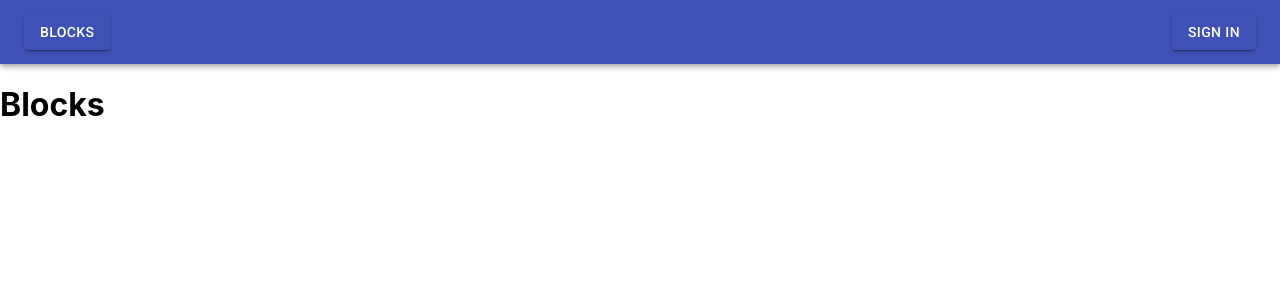
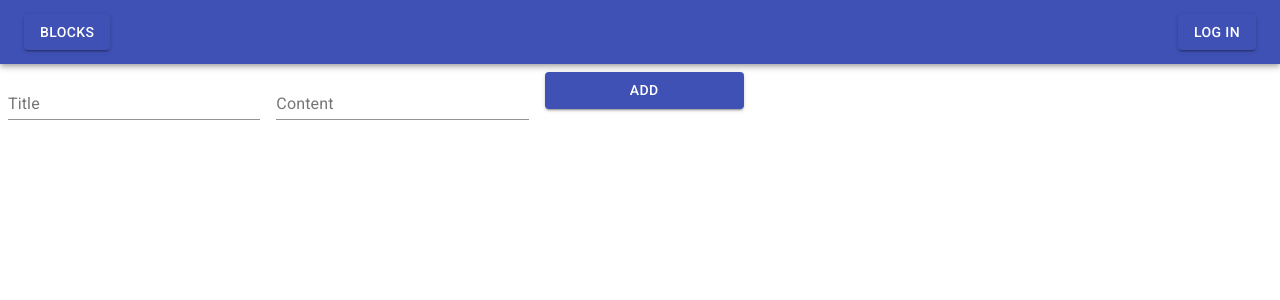
Before and after one commit to vladimirhambardzumyan24/React-Blog, a React (Create React App) app: page /blocks in a window 1280 px wide. Shown: the top 300 px of the page. Built offline with nearby package versions, Linux system fonts and the light colour scheme.

Commit message:
feat(some components): Added Login and Blocks pages

```diff
--- a/src/App.js
+++ b/src/App.js
@@ -1,18 +1,29 @@
 import React from "react";
 import "./App.css";
-import MenuAppBar from "./components/Navbar.jsx"
-
+import Home from "./components/Home.jsx";
+import { BrowserRouter as Router, Switch, Route } from "react-router-dom";
+import SignIn from "./components/SignIn";
+import User from "./components/User";
+import Blocks from "./components/Blocks";
 
 class App extends React.Component {
-  constructor(props) {
-    super(props);
-    this.state = {};
-  }
-
   render() {
     return (
-      <MenuAppBar />
-    )
+      <Router>
+        <Home />
+        <Switch>
+          <Route path="/blocks">
+            <Blocks />
+          </Route>
+          <Route path="/sign-in">
+            <SignIn />
+          </Route>
+          <Route path="/users">
+            <User />
+          </Route>
+        </Switch>
+      </Router>
+    );
   }
 }
 
--- a/src/components/Blocks.jsx
+++ b/src/components/Blocks.jsx
@@ -1,5 +1,68 @@
-export default function Blocks(){
-    return(
-        <h1>Blocks</h1>
-    )
+import React from "react";
+import User from "./User";
+import { getToDo ,ToDoSave} from "../helper/LocalStorage";
+
+const idGenerator = () => {
+  let id = 0;
+  return () => {
+    id += 1 + Math.random();
+    return id;
+  };
+};
+class Blocks extends React.Component {
+  constructor(props) {
+    super(props);
+    this.state = {
+      inputTitle: "",
+      inputContent: "",
+      blocks: getToDo() === null ? [] : getToDo(),
+    };
+  }
+  componentDidUpdate() {
+    ToDoSave(this.state.blocks);
+  }
+  handleChangeTitle = (event) => {
+    this.setState({ inputTitle: event.target.value });
+  };
+  onChangeContent = (event) => {
+    this.setState({ inputContent: event.target.value });
+  };
+  handleClickAdd = () => {
+    if (this.state.inputContent && this.state.inputTitle) {
+      this.setState((pathState) => {
+        return {
+          blocks: [
+            ...pathState.blocks,
+            {
+              id: idGenerator(),
+              titleValue: pathState.inputTitle,
+              contentValue: pathState.inputContent,
+              date: new Date().toLocaleString(),
+            },
+          ],
+        };
+      });
+    }
+    this.setState({ inputTitle: "", inputContent: "" });
+  };
+
+  handleDeleteBlok = (blok) => {
+    this.setState((pastState) => ({
+      blocks: pastState.blocks.filter((e) => e.id !== blok.id),
+    }));
+  };
+  render() {
+    return (
+      <User
+        onChangeTitle={this.handleChangeTitle}
+        onChangeContent={this.onChangeContent}
+        onClick={this.handleClickAdd}
+        blocks={this.state.blocks}
+        titleValue={this.state.inputTitle}
+        contentValue={this.state.inputContent}
+        onDeleteBlok={this.handleDeleteBlok}
+      />
+    );
+  }
 }
+export default Blocks;
--- /dev/null
+++ b/src/components/Home.jsx
@@ -0,0 +1,47 @@
+import React from "react";
+import { makeStyles } from "@material-ui/core/styles";
+import AppBar from "@material-ui/core/AppBar";
+import Toolbar from "@material-ui/core/Toolbar";
+import Typography from "@material-ui/core/Typography";
+import Button from "@material-ui/core/Button";
+import { Link } from "react-router-dom";
+const useStyles = makeStyles((theme) => ({
+  root: {
+    flexGrow: 1,
+  },
+  menuButton: {
+    marginRight: theme.spacing(2),
+  },
+  title: {
+    flexGrow: 1,
+  },
+}));
+
+
+export default function Home() {
+  const classes = useStyles();
+
+
+  return (
+    <>
+    <div className={classes.root}>
+      <AppBar position="static">
+        <Toolbar>
+          <Typography variant="h6" className={classes.title}>
+            <Link to="/blocks" style={{ textDecoration: "none" }}>
+              <Button variant="contained" color="primary">
+                Blocks
+              </Button>
+            </Link>
+          </Typography>
+          <Link to="/sign-in" style={{ textDecoration: "none" }}>
+            <Button variant="contained" color="primary" >
+              Log In
+            </Button>
+          </Link>
+        </Toolbar>
+      </AppBar>
+    </div>
+    </>
+  );
+}
--- a/src/components/Navbar.jsx
+++ /dev/null
@@ -1,61 +0,0 @@
-import React from "react";
-import { makeStyles } from "@material-ui/core/styles";
-import AppBar from "@material-ui/core/AppBar";
-import Toolbar from "@material-ui/core/Toolbar";
-import Typography from "@material-ui/core/Typography";
-import Button from "@material-ui/core/Button";
-import { BrowserRouter as Router, Switch, Route, Link } from "react-router-dom";
-import SignIn from "./SignIn";
-import User from "./User";
-import Blocks from "./Blocks";
-
-const useStyles = makeStyles((theme) => ({
-  root: {
-    flexGrow: 1,
-  },
-  menuButton: {
-    marginRight: theme.spacing(2),
-  },
-  title: {
-    flexGrow: 1,
-  },
-}));
-
-export default function MenuAppBar() {
-  const classes = useStyles();
-
-  return (
-    <Router>
-      <div className={classes.root}>
-        <AppBar position="static">
-          <Toolbar>
-            <Typography variant="h6" className={classes.title}>
-              <Link to="/blocks" style={{ textDecoration: "none" }}>
-                <Button variant="contained" color="primary">
-                  Blocks
-                </Button>
-              </Link>
-            </Typography>
-
-            <Link to="/sign-in" style={{ textDecoration: "none" }}>
-              <Button variant="contained" color="primary">
-                Sign In
-              </Button>
-            </Link>
-          </Toolbar>
-        </AppBar>
-      </div>
-      <Switch>
-        <Route path="/blocks">
-          <Blocks />
-        </Route>
-        <Route path="/sign-in">
-          <SignIn />
-        </Route>
-        <Route path="/users">
-          <User />
-        </Route>
-      </Switch>
-    </Router>
-  );
-}
--- a/src/components/SignIn.jsx
+++ b/src/components/SignIn.jsx
@@ -9,7 +9,7 @@ import LockOutlinedIcon from "@material-ui/icons/LockOutlined";
 import Typography from "@material-ui/core/Typography";
 import Container from "@material-ui/core/Container";
 import { withStyles } from "@material-ui/core/styles";
-import { Link } from "react-router-dom";
+import {  withRouter } from "react-router-dom";
 
 const useStyles = (theme) => ({
   paper: {
@@ -34,17 +34,31 @@ const useStyles = (theme) => ({
 class SignIn extends React.Component {
   constructor(props) {
     super(props);
-    this.state = {};
+    this.state = {
+      emailValue:"",
+      passValue:"",
+      isLogin:false
+    };
   }
 
   handleLogin = (e) => {
     e.preventDefault();
-    console.log("object");
+    if(this.state.emailValue && this.state.passValue){
+      this.props.history.push("/users");
+      this.setState({isLogin:true})
+    }
+
   };
+
+  handleEmail=(email)=>{
+    this.setState({emailValue:email.target.value})
+  }
+  handlePassword=(pass)=>{
+    this.setState({passValue:pass.target.value})
+  }
 
   render() {
     const { classes } = this.props;
-    console.log(classes)
     return (
       <Container component="main" maxWidth="xs">
         <CssBaseline />
@@ -53,9 +67,10 @@ class SignIn extends React.Component {
             <LockOutlinedIcon />
           </Avatar>
           <Typography component="h1" variant="h5">
-            Sign in
+            Log In
           </Typography>
-          <form className={classes.form} noValidate onClick={this.handleLogin}>
+
+          <form className={classes.form} noValidate >
             <TextField
               variant="outlined"
               margin="normal"
@@ -66,6 +81,7 @@ class SignIn extends React.Component {
               name="email"
               autoComplete="email"
               autoFocus
+              onChange={this.handleEmail}
             />
             <TextField
               variant="outlined"
@@ -77,21 +93,15 @@ class SignIn extends React.Component {
               type="password"
               id="password"
               autoComplete="current-password"
+              onChange={this.handlePassword}
             />
             <FormControlLabel
               control={<Checkbox value="remember" color="primary" />}
               label="Remember me"
             />
-            <Link to="/blocks" style={{ textDecoration: "none" }}>
-              <Button
-                type="submit"
-                fullWidth
-                variant="contained"
-                color="primary"
-              >
-                Log In
-              </Button>
-            </Link>
+            <Button type="submit" fullWidth variant="contained" color="primary" onClick={this.handleLogin}>
+              Log In
+            </Button>
           </form>
         </div>
       </Container>
@@ -99,4 +109,4 @@ class SignIn extends React.Component {
   }
 }
 
-export default withStyles(useStyles,  { withTheme: true })(SignIn);
+export default withRouter(withStyles(useStyles, { withTheme: true })(SignIn));
--- a/src/components/User.jsx
+++ b/src/components/User.jsx
@@ -1,5 +1,48 @@
-export default function User(){
-    return(
-        <h1>user</h1>
-    )
+import React from "react";
+import { makeStyles } from "@material-ui/core/styles";
+import TextField from "@material-ui/core/TextField";
+import { Button } from "@material-ui/core";
+import UserBlocks from "./UserBlocks";
+const useStyles = makeStyles((theme) => ({
+  root: {
+    "& > *": {
+      margin: theme.spacing(1),
+      width: "25ch",
+    },
+  },
+}));
+
+export default function User({
+  onChangeTitle,
+  onChangeContent,
+  onClick,
+  blocks,
+  titleValue,
+  contentValue,
+  onDeleteBlok
+}) {
+  const classes = useStyles();
+
+  return (
+    <div>
+      <form className={classes.root} noValidate autoComplete="off">
+        <TextField
+          value={titleValue}
+          id="standard-basic"
+          label="Title"
+          onChange={onChangeTitle}
+        ></TextField>
+        <TextField
+          value={contentValue}
+          id="standard-basic"
+          label="Content"
+          onChange={onChangeContent}
+        ></TextField>
+        <Button variant="contained" color="primary" onClick={onClick}>
+          ADD
+        </Button>
+      </form>
+      <UserBlocks blocks={blocks} onDeleteBlok={onDeleteBlok} />
+    </div>
+  );
 }
--- /dev/null
+++ b/src/components/UserBlocks.jsx
@@ -0,0 +1,53 @@
+import React from "react";
+import { makeStyles } from "@material-ui/core/styles";
+import Card from "@material-ui/core/Card";
+import CardActions from "@material-ui/core/CardActions";
+import CardContent from "@material-ui/core/CardContent";
+import Button from "@material-ui/core/Button";
+import Typography from "@material-ui/core/Typography";
+
+const useStyles = makeStyles({
+  root: {
+    minWidth: 275,
+  },
+  bullet: {
+    display: "inline-block",
+    margin: "0 2px",
+    transform: "scale(0.8)",
+  },
+  title: {
+    fontSize: 14,
+  },
+  pos: {
+    marginBottom: 12,
+  },
+});
+
+export default function UserBlocks({ blocks,onDeleteBlok }) {
+  const classes = useStyles();
+
+  return blocks.map((blok) => (
+    <>
+      <Card className={classes.root} variant="outlined" key={blok.id}>
+        <CardContent>
+          <Typography variant="h5" component="h2">
+            {blok.titleValue}
+          </Typography>
+          <br />
+          <Typography variant="body2" component="p">
+            {blok.contentValue}
+          </Typography>
+          <br />
+          <Typography className={classes.pos} color="textSecondary">
+            <Button size="small">Learn More</Button>
+          </Typography>
+        </CardContent>
+        <CardActions>{blok.date}</CardActions>
+        <Button variant="contained" color="secondary" onClick={()=>{onDeleteBlok(blok)}}>
+          Delete
+        </Button>
+      </Card>
+      <br />
+    </>
+  ));
+}
--- /dev/null
+++ b/src/helper/LocalStorage.js
@@ -0,0 +1,7 @@
+export function ToDoSave(blocks) {
+    localStorage.setItem("blocks", JSON.stringify(blocks));
+  }
+
+  export function getToDo() {
+    return JSON.parse(localStorage.getItem("blocks"));
+  }
```
